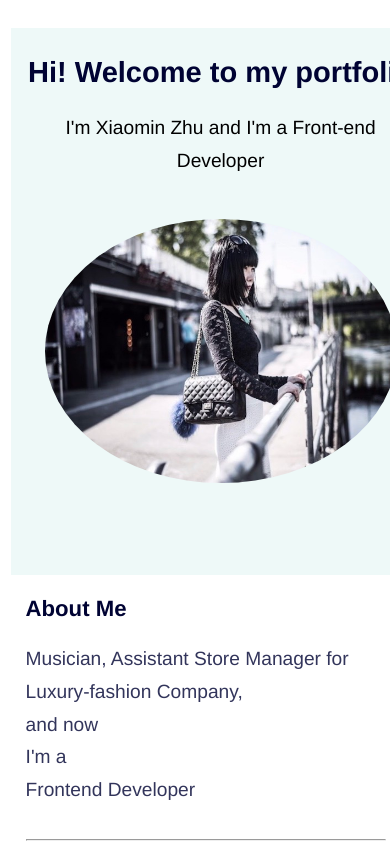
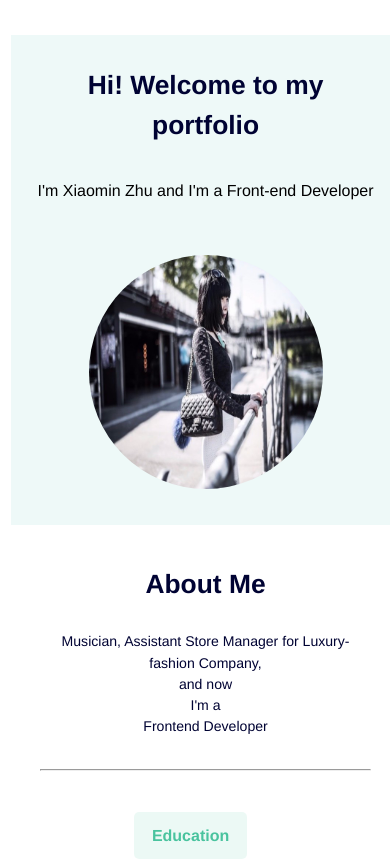
Before and after one commit to xiaominzhu88/my-portfolio, a React (Create React App) app: page / in a window 390 px wide. Shown: the top 859 px of the page. Built offline with nearby package versions, Linux system fonts and the light colour scheme.

Commit message:
Create responsive css mobile version

```diff
--- a/src/App.js
+++ b/src/App.js
@@ -13,43 +13,51 @@ function App() {
     font-size: calc(1.8rem + (1vw - 3.75px) * 1.6901);
     line-height: calc(2.5rem + (1vw - 3.75px) * 2.2535);
     font-weight: 700;
-    margin-top: 0;
+    margin: 0 auto;
     font-family: 'Poppins', Helvetica, Arial, sans-serif;
     color: #000333;
     box-sizing: border-box;
+    padding: 1.5em;
+
+    @media (max-width: 450px) {
+      margin: 0 auto;
+      padding: 1.2em;
+      line-height: 1.5em;
+      font-size: 1.5em;
+    }
   `;
 
   const h2_style = css`
     font-size: calc(1.375rem + (1vw - 3.75px) * 1.1268);
     line-height: calc(1.875rem + 6 * ((100vw - 21rem) / 680));
     font-weight: 700;
-    margin: 80px 0px 20px 0px;
+    margin: 1em auto;
     font-family: 'Poppins', Helvetica, Arial, sans-serif;
     color: #000333;
     text-rendering: optimizeLegibility;
     box-sizing: border-box;
     display: block;
-    margin-block-start: 0.83em;
-    margin-block-end: 0.83em;
-    margin-inline-start: 0px;
-    margin-inline-end: 0px;
+
+    @media (max-width: 450px) {
+      text-align: center;
+      line-height: 1.5em;
+      font-size: 1.5em;
+    }
   `;
 
   const pStyle = css`
     margin-bottom: 0 !important;
     font-size: 1.2rem;
     font-weight: 400;
-    opacity: 0.8;
     color: #000333;
     margin-top: 0;
     box-sizing: border-box;
     display: block;
-    margin-block-start: 1em;
-    margin-block-end: 1em;
-    margin-inline-start: 0px;
-    margin-inline-end: 0px;
-    @media (min-width: 576px) {
+
+    @media (max-width: 450px) {
       text-align: center;
+      line-height: 1.5em;
+      font-size: 0.8em;
     }
   `;
 
@@ -65,6 +73,7 @@ function App() {
         line-height: 1.7;
         padding: 0.6em;
         width: 100%;
+        margin: 0 auto;
       `}
     >
       {/* <header
@@ -148,63 +157,27 @@ function App() {
       </header> */}
 
       <div
-        className="bg.img-hero bg_light"
+        className="header"
         css={css`
-          background-size: cover;
-          background-repeat: no-repeat;
-          background-position: top center;
           background-color: #10a89a12 !important;
+          text-align: center;
+
+          @media (max-width: 450px) {
+            width: 100%;
+            margin: 0 auto;
+          }
         `}
       >
         <div
-          className="container space-3-top--md space-3-top space-2-bottom"
+          className="header-text-container"
           css={css`
             @media (max-width: 450px) {
-              padding-top: 1.5rem;
-            }
-            @media (min-width: 768px) {
-              padding-top: 2.5rem;
-            }
-            padding-bottom: 4.0625rem;
-            @media (min-width: 768px) {
-              max-width: 720px;
-            }
-            @media (min-width: 1200px) {
-              max-width: 1140px;
+              width: 100% !important;
             }
 
-            width: 100%;
-            padding-right: 15px;
-            padding-left: 15px;
-            margin: 1em auto;
-          `}
-        >
-          <div
-            className="container-text-center"
-            css={css`
-              @media (min-width: 992px) {
-                flex: 0 0 100%;
-                max-width: 100%;
-              }
-              text-align: center !important;
-            `}
-          >
-            <div
-              className="w-md-80 mx-auto mb-4"
-              css={css`
-                @media (min-width: 768px) {
-                  width: 80% !important;
-                }
-
-                margin-left: auto !important;
-                margin-right: auto !important;
-                margin-bottom: 1.5rem !important;
+            margin: 1.5rem auto;
             box-sizing: border-box;
             display: block;
-
-                @media (min-width: 768px) {
-                  width: 80% !important;
-                }
           `}
         >
           <h1 css={h1Style} className="display">
@@ -215,6 +188,11 @@ function App() {
             className="lead mb-0"
             css={css`
               font-size: 1.2rem;
+              margin: 0 auto;
+
+              @media (max-width: 450px) {
+                font-size: 1rem;
+              }
             `}
           >
             I'm Xiaomin Zhu and I'm a Front-end Developer
@@ -228,21 +206,26 @@ function App() {
             height: 15em;
             margin: 1em auto;
             border-radius: 50%;
+            @media (max-width: 450px) {
+              width: 60% !important;
+              height: 30% !important;
+              margin: 1.5em auto;
+            }
           `}
           alt="profie"
         />
       </div>
-        </div>
-      </div>
 
       <div
-        className="container space-2-bottom"
+        className="container about-me"
         css={css`
           display: block;
+          padding: 0.8em;
+          text-align: center;
         `}
       >
         <div
-          className="rightmobile text-centre"
+          className="text-centre"
           css={css`
             @media (min-width: 576px) {
               text-align: center;
@@ -262,11 +245,9 @@ function App() {
           `}
         >
           <div
-            className="mb-5"
+            className="about-me-text"
             css={css`
               margin-bottom: 2rem !important;
-              box-sizing: border-box;
-              display: block;
             `}
           >
             <h2 css={h2_style}>About Me</h2>
--- a/src/FooterContainer2.js
+++ b/src/FooterContainer2.js
@@ -10,36 +10,26 @@ export default function FooterContainer2() {
   const cartTableStyle = css`
     background-color: #fff !important;
     border-radius: 10px;
+    @media (max-width: 450px) {
+      width: 100%;
+      margin: 1em auto;
+    }
   `;
   const FooterContainer2Style = css`
     background-size: cover;
     background-repeat: no-repeat;
     background-position: top center;
     background-color: #10a89a12 !important;
-    box-sizing: border-box;
-    display: block;
-  `;
-  const FooterContainerOuterStyle = css`
-    padding-top: 4.0625rem;
-    padding-bottom: 4.0625rem;
-    @media (min-width: 768px) {
-      max-width: 720px;
+    text-align: center;
+    @media (max-width: 450px) {
+      margin: 0 auto;
     }
-    width: 100%;
-    padding-right: 15px;
-    padding-left: 15px;
-    margin-right: auto;
-    margin-left: auto;
-    box-sizing: border-box;
-    display: block;
   `;
 
   const FooterContainerRowStyle = css`
-    position: relative;
     width: 100%;
     min-height: 1px;
-    padding-right: 15px;
-    padding-left: 15px;
+    padding: 15px;
     display: flex;
     flex-wrap: wrap;
     margin-right: -15px;
@@ -74,11 +64,13 @@ export default function FooterContainer2() {
   `;
 
   const col6 = css`
-    position: relative;
-    width: 100%;
-    min-height: 1px;
-    padding-right: 15px;
+    width: 60%;
     padding-left: 15px;
+    margin: 0 auto;
+    @media (max-width: 450px) {
+      width: 85%;
+      margin: 0 auto;
+    }
   `;
 
   const cardHeaderStyle = css`
@@ -87,6 +79,10 @@ export default function FooterContainer2() {
     background-color: transparent;
     transition: 0.3s ease-in-out;
     margin-bottom: 0;
+    @media (max-width: 450px) {
+      padding: 0.5em;
+      margin: 0.5em auto;
+    }
   `;
 
   const projectImg = css`
@@ -94,6 +90,10 @@ export default function FooterContainer2() {
     height: 6em;
     margin: 1em auto;
     box-shadow: 5px 8px 11px gray;
+    @media (max-width: 450px) {
+      width: 7em;
+      height: 5em;
+    }
   `;
 
   const h5Style = css`
@@ -102,11 +102,15 @@ export default function FooterContainer2() {
     padding-top: 2em;
     color: #29541c;
     font-family: 'Poppins', Helvetica, Arial, sans-serif;
+    @media (max-width: 450px) {
+      padding: 0.5em;
+      margin: 0.5em auto;
+      font-size: 0.9em;
+    }
   `;
 
   return (
     <div className="footerContainer2" css={FooterContainer2Style}>
-      <div className="footerContainer2-1" css={FooterContainerOuterStyle}>
       <div className="footerContainerRow" css={FooterContainerRowStyle}>
         <div
           className="col-lg-8 text-center mx-auto"
@@ -140,7 +144,7 @@ export default function FooterContainer2() {
           </div>
         </div>
 
-          <div className="col-lg-6" css={col6}>
+        <div className="project-container" css={col6}>
           <div
             className="mb-5"
             css={css`
@@ -203,11 +207,7 @@ export default function FooterContainer2() {
                   target="_blank"
                   rel="noopener noreferrer"
                 >
-                    <img
-                      css={projectImg}
-                      src={randomColor}
-                      alt="todo project"
-                    />
+                  <img css={projectImg} src={randomColor} alt="todo project" />
                 </a>
               </div>
               <div
@@ -266,6 +266,5 @@ export default function FooterContainer2() {
         </div>
       </div>
     </div>
-    </div>
   );
 }
--- a/src/Signup.js
+++ b/src/Signup.js
@@ -7,6 +7,11 @@ export default function Signup() {
     display: flex;
     justify-content: space-around;
     align-items: center;
+    @media (max-width: 450px) {
+      display: block;
+      text-align: center;
+      height: 6em;
+    }
   `;
 
   const h2Style = css`
@@ -15,6 +20,9 @@ export default function Signup() {
     margin: 0 auto;
     font-family: 'Poppins', Helvetica, Arial, sans-serif;
     padding: 1em;
+    @media (max-width: 450px) {
+      text-align: center;
+    }
   `;
 
   return (
@@ -35,12 +43,15 @@ export default function Signup() {
         </h2>
         <p
           css={css`
-            text-rendering: optimizeLegibility;
             font-size: 0.8rem;
             font-weight: 400;
             margin: 1em auto;
+            @media (max-width: 450px) {
+              text-align: center;
+              margin: 0 auto;
+            }
           `}
-          className="small text-muted"
+          className="small"
         >
           ©Zhu 2020
         </p>
```
Lines whose indentation alone changed are shown as unchanged.
